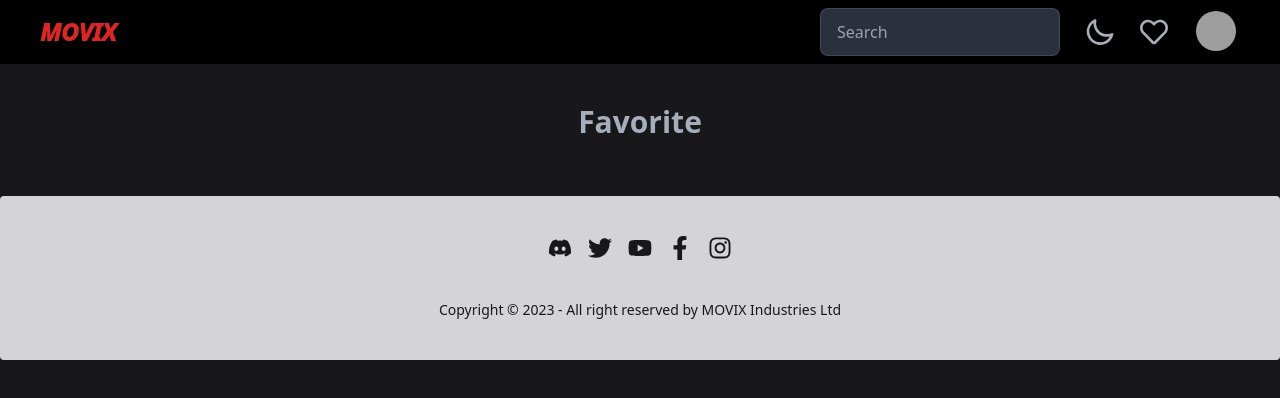
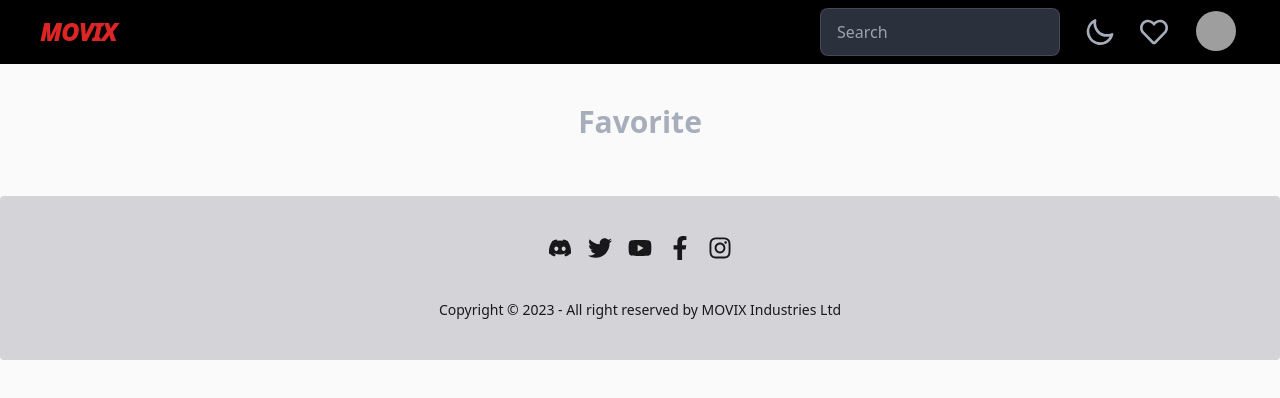
Before and after one commit to zenzett/mymovies-app-react, a React (Vite) app: page /favorite in a window 1280 px wide. Shown: the top 398 px of the page. Built offline with nearby package versions, Linux system fonts and the light colour scheme; grey boxes are pictures that could not be loaded.

Commit message:
feat: changed background color

```diff
--- a/src/components/Layout.tsx
+++ b/src/components/Layout.tsx
@@ -9,7 +9,7 @@ interface LayoutProps {
 
 const Layout: FC<LayoutProps> = ({ children }) => {
   return (
-    <div className="w-full h-screen bg-zinc-900 flex flex-col overflow-auto">
+    <div className="w-full h-screen flex flex-col overflow-auto bg-zinc-50 dark:bg-zinc-800">
       <Navbar />
       <div className="h-full overflow-auto">
         {children}
```
